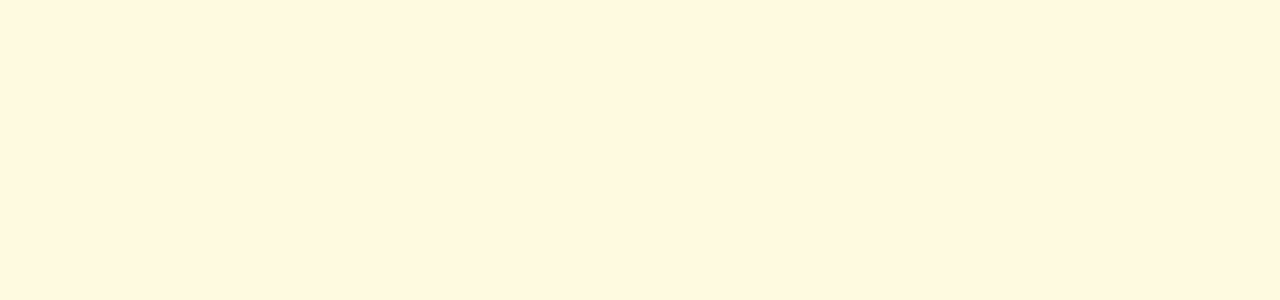
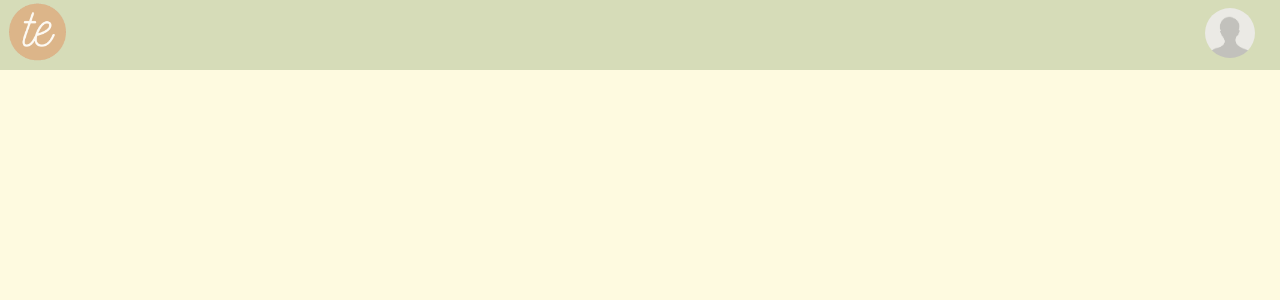
Before and after one commit to Samuel-Jspn/teacherr, a React (Create React App) app: page /accueil in a window 1280 px wide. Before the commit this address had no page. Shown: the top 300 px of the page. Built offline with nearby package versions, Linux system fonts and the light colour scheme.

Commit message:
Added accueil page
Added accueil page to App.tsx & added in pages folder

```diff
--- a/src/App.tsx
+++ b/src/App.tsx
@@ -2,6 +2,7 @@ import { BrowserRouter as Router, Routes, Route } from "react-router-dom";
 import Home from "./pages/home";
 import Connection from "./pages/connection";
 import Inscription from "./pages/inscription";
+import Accueil from "./pages/accueil";
 
 function App() {
   return (
@@ -13,6 +14,7 @@ function App() {
           <Route path="/" element={<Home />} />
           <Route path="/connection" element={<Connection />} />
           <Route path="/inscription" element={<Inscription />} />
+          <Route path="/accueil" element={<Accueil />} />
         </Routes>
       </div>
     </body>
--- /dev/null
+++ b/src/pages/accueil.jsx
@@ -0,0 +1,15 @@
+import React from "react";
+import "../styles/accueil/accueil.css";
+import Navbar from "./components/navbar/navbar.jsx";
+
+function home() {
+  return (
+    <body>
+      <div>
+        <Navbar />
+      </div>
+    </body>
+  );
+}
+
+export default home;
--- /dev/null
+++ b/src/styles/accueil/accueil.css
@@ -0,0 +1 @@
+@import url("https://fonts.googleapis.com/css2?family=Montserrat:wght@100;500&display=swap");
```
